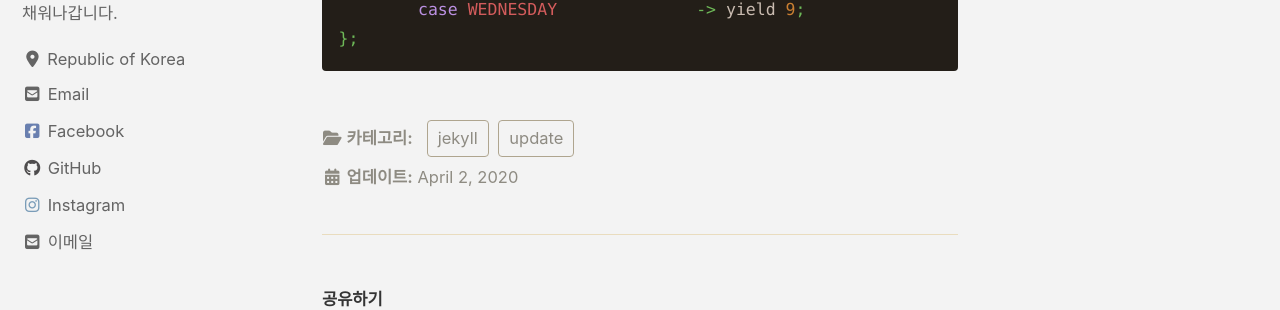
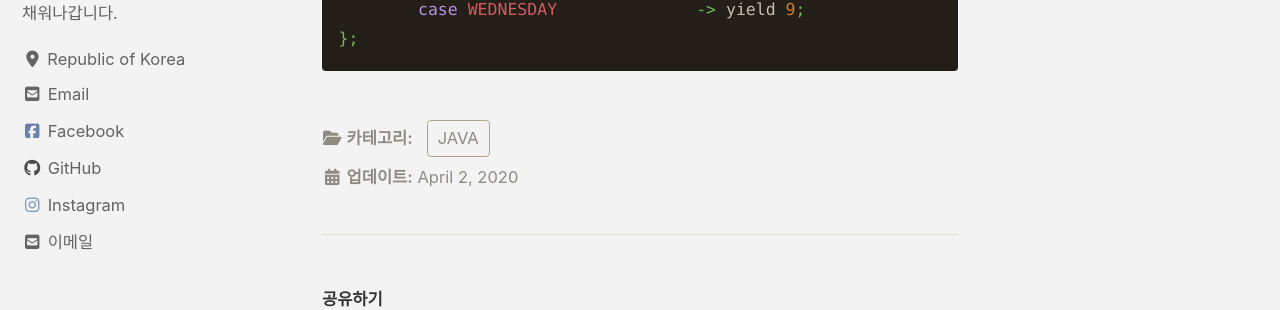
Before and after one commit to sang0436/sang0436.github.io, a Jekyll site: the page built from _posts/2020-04-02-JavaVersion.md, in a window 1280 px wide and 900 px high, scrolled down 6382 px. Shown: the part 132-442 px from the top of the window. Built offline with Jekyll 4.4.1, drawn with Linux system fonts in a browser that asks for light colours; cached includes are drawn as plain includes; nearby versions of some CDN libraries; comment, search, counter and statistics services are not loaded.

Commit message:
Update 2020-04-02-JavaVersion.md

```diff
--- a/_posts/2020-04-02-JavaVersion.md
+++ b/_posts/2020-04-02-JavaVersion.md
@@ -2,7 +2,7 @@
 layout : single
 title : "Java Version"
 date : 2020-04-02
-categories : jekyll update
+categories : JAVA
 ---
 
 # JAVA버전에 따른 기능의 차이점
```
